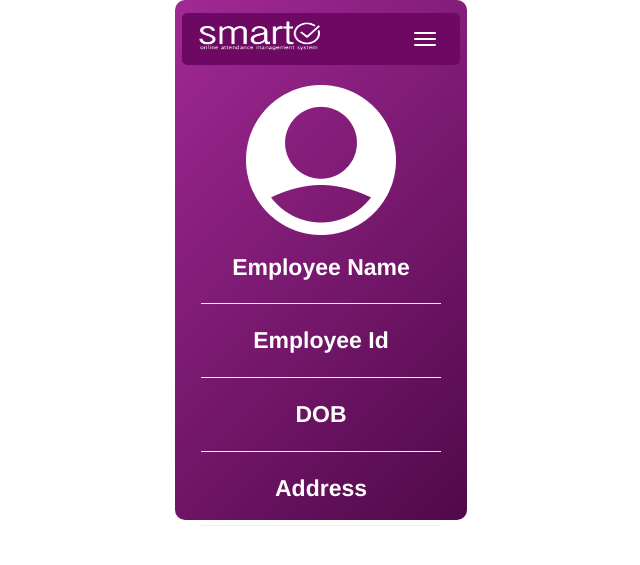
After one commit to bind-ritu1211/Smarttick, a Django app: page /employee_profile/ in a window 1280 px wide. The commit adds this page. Shown: the top 565 px of the page, without its empty margins (319-959 px from the left). Run offline with Django 3.2, Linux system fonts and the light colour scheme; some libraries are stand-ins or nearby versions.

Commit message:
employee_profile

```diff
--- a/employee/templates/checkin.html
+++ b/employee/templates/checkin.html
@@ -51,12 +51,14 @@
           <img src="{% static 'img/smarttick_white.png' %}" alt="smart" class="logo-class">
         </div>
       </div>
+    </div>
   </nav>
   <div class="check-in">
     <img src="{% static 'img/tick.svg' %}" alt="smart">
   </div>
+  <p style="text-align: center;font-weight: bold; font-size: 23px;"> Succesfully CHECK-IN</p>
+
 </body>
 
 </html>
-
 {% endblock %}
--- /dev/null
+++ b/employee/templates/employee_profile.html
@@ -0,0 +1,78 @@
+{% extends 'base.html' %}
+{% load static %}
+{%block style%}
+<style>
+    .logo-class {
+        width: 122px;
+        height: 44px;
+        margin-right: 77px;
+
+    }
+
+    .navbar-inverse {
+        border-radius: 5px;
+        background-color: #6d0863;
+        border-color: #6d0863;
+        margin-right: -19px;
+        margin-left: -19px;
+        margin-top: -13px;
+
+
+    }
+
+    .navbar-inverse .navbar-toggle {
+        background-color: #6d0863;
+        border-color: #6d0863;
+    }
+
+    .button.navbar-toggle {
+        background-color: #6d0863;
+    }
+
+    .employee-profile {
+        text-align: center;
+        margin-top: 16px;
+    }
+
+    hr. {
+        border: 10px solid white;
+        margin-top: -12px;
+        margin-bottom: 36px
+    }
+</style>
+{% endblock %}
+
+<body>
+    {% block content %}
+    <nav class="navbar navbar-inverse">
+        <div class="container-fluid">
+            <div class="navbar-header" style="width: 107%;">
+                <button type="button" style="display: block;" class="navbar-toggle" data-toggle="collapse"
+                    data-target="#myNavbar">
+                    <span class="icon-bar"></span>
+                    <span class="icon-bar"></span>
+                    <span class="icon-bar"></span>
+                </button>
+                <div class="img">
+                    <img src="{% static 'img/smarttick_white.png' %}" alt="smart" class="logo-class">
+                </div>
+            </div>
+        </div>
+    </nav>
+    <div class="employee-profile">
+        <img src="{% static 'img/user.png' %}" alt="smart">
+    </div>
+    <p style="text-align: center;font-weight: bold; font-size: 23px;margin: 16px;">Employee Name</p>
+    <hr>
+    <p style="text-align: center;font-weight: bold; font-size: 23px;margin: 16px;">Employee Id</p>
+    <hr>
+    <p style="text-align: center;font-weight: bold; font-size: 23px;margin: 16px;">DOB</p>
+    <hr>
+    <p style="text-align: center;font-weight: bold; font-size: 23px;margin: 16px;">Address</p>
+    <hr>
+
+
+</body>
+
+</html>
+{% endblock %}
--- a/employee/urls.py
+++ b/employee/urls.py
@@ -1,8 +1,11 @@
 from django.urls import path,include
-from .views import HomeView,CheckInView
+from .views import HomeView,CheckInView,CheckOutView,EmployeeView,AttendanceView
 
 urlpatterns = [
     path('index/', HomeView.as_view()),
     path('checkin/', CheckInView.as_view()),
+    path('checkout/', CheckOutView.as_view()),
+    path('employee_profile/', EmployeeView.as_view()),
+    path('attendance/', AttendanceView.as_view()),
 
 ]
--- a/employee/views.py
+++ b/employee/views.py
@@ -10,3 +10,15 @@ class HomeView(TemplateView):
 
 class CheckInView(TemplateView):
     template_name = "checkin.html"
+
+
+class CheckOutView(TemplateView):
+    template_name = "checkout.html"
+
+
+class EmployeeView(TemplateView):
+    template_name = "employee_profile.html"
+
+
+class AttendanceView(TemplateView):
+    template_name = "attendance.html"
```
Also changed, not shown: employee/templates/attendance.html (added, +80 -0 lines), employee/templates/checkout.html (added, +63 -0 lines), static/img/add.png (added), static/img/attendance.png (added), static/img/delete.png (added), static/img/update.png (added), static/img/user.png (added).
